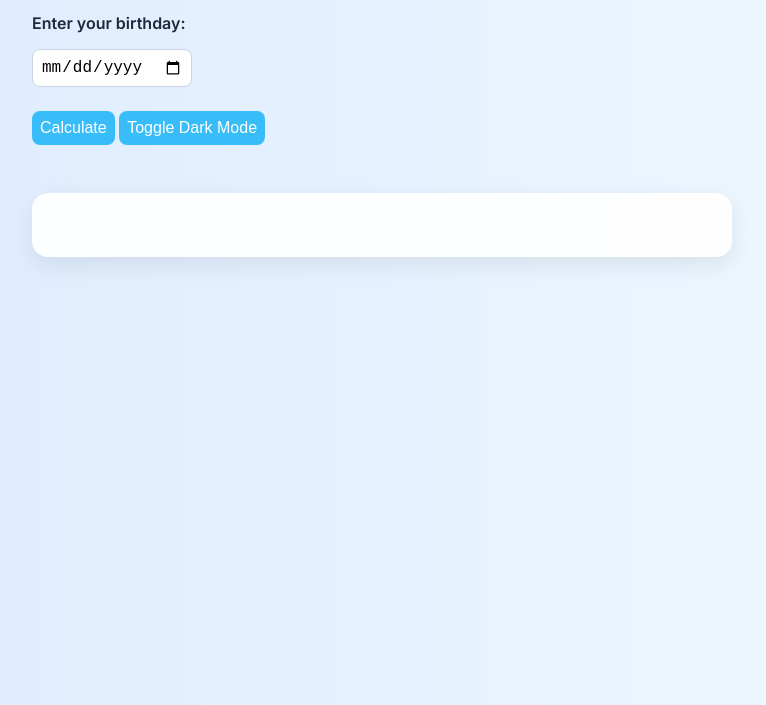
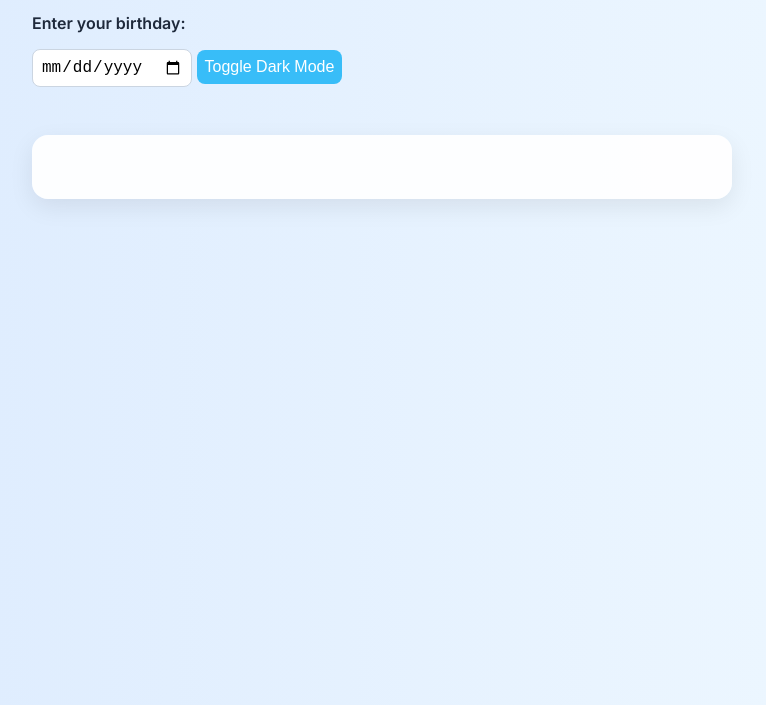
Before and after one commit to sevennai7/Time-Birthday-Calculator, a plain HTML site: page index.html in a window 1280 px wide. Shown: the part 95-800 px from the top of the page, without its empty margins (258-1024 px from the left). Drawn offline with Linux system fonts and the light colour scheme.

Commit message:
Update index.html

```diff
--- a/index.html
+++ b/index.html
@@ -11,7 +11,7 @@
   <style>
     /* General Body & Font Styles */
     body {
-      font-family: 'Inter', sans-serif;
+      font-family: 'Inter', 'Segoe UI', sans-serif;
       background: linear-gradient(to right, #dbeafe, #f0f9ff);
       color: #1e293b;
       padding: 2rem;
@@ -126,8 +126,8 @@
 
   <h1>Time Experience Calculator</h1>
   <label for="birthday">Enter your birthday:</label>
-  <input type="date" id="birthday"><br>
-  <button onclick="startExperience()">Calculate</button>
+  <input type="date" id="birthday">
+
   <button onclick="toggleDarkMode()">Toggle Dark Mode</button>
 
   <div class="result" id="results"></div>
@@ -136,6 +136,7 @@
     let birthdayGlobal = null;
     let animating = false;
 
+    // Automatically update when the date is selected
     document.getElementById('birthday').addEventListener('change', startExperience);
 
     function startExperience() {
@@ -225,7 +226,7 @@
         </div>
       `;
 
-    // Keep updating
+      // Keep updating the stats
       requestAnimationFrame(updateAll);
     }
 
@@ -233,5 +234,6 @@
       document.body.classList.toggle('dark-mode');
     }
   </script>
+
 </body>
 </html>
```
Lines whose indentation alone changed are shown as unchanged.
